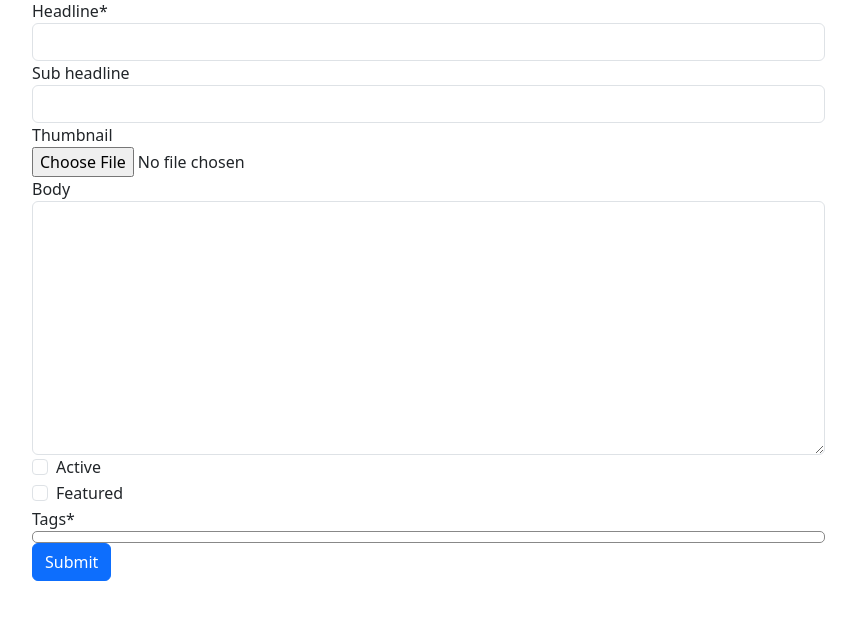
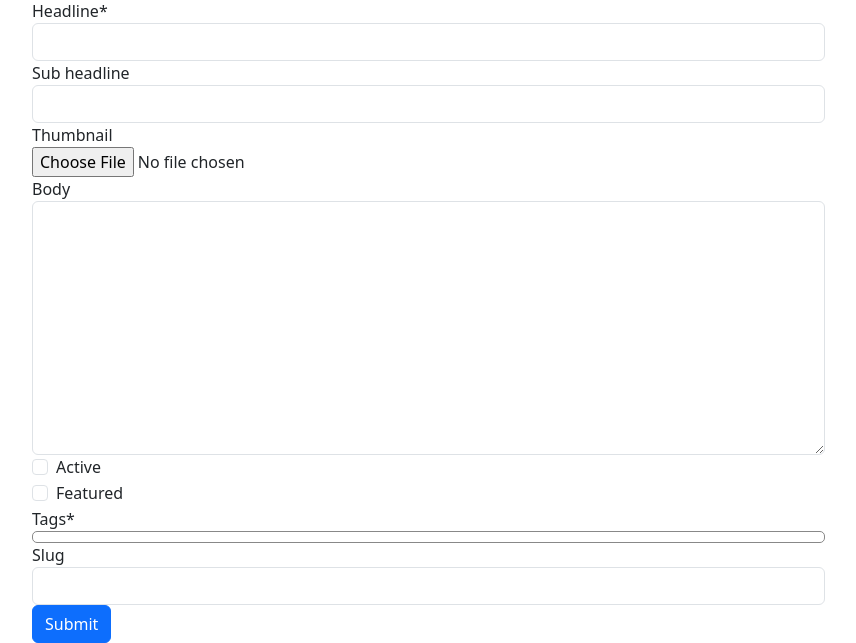
Before and after one commit to Arthemyst/my_portfolio, a Django app: page /create_project/ in a window 1280 px wide. Shown: the part 178-821 px from the top of the page, without its empty margins (199-1055 px from the left). Before the commit the page ends 759 px from the top, so only its background shows below. Run offline with Django 4.2, Linux system fonts and the light colour scheme; the visitor is signed in with stand-in values (Sample User, id 1); data that the repository does not hold is empty; some libraries are stand-ins or nearby versions.

Commit message:
Feat: Added slug to project model.

```diff
--- a/src/portfolio_app1/models.py
+++ b/src/portfolio_app1/models.py
@@ -1,5 +1,5 @@
 from django.db import models
-
+from django.utils.text import slugify
 
 class Tag(models.Model):
     name = models.CharField(max_length=200)
@@ -19,7 +19,22 @@ class Project(models.Model):
     active = models.BooleanField(default=False)
     featured = models.BooleanField(default=False)
     tags = models.ManyToManyField(Tag, null=True)
-    # slug =
+    slug = models.SlugField(null=True, blank=True)
 
     def __str__(self) -> str:
         return self.headline
+
+    def save(self, *args, **kwargs):
+
+        if self.slug == None:
+            slug = slugify(self.headline)
+            has_slug = Project.objects.filter(slug=slug).exists()
+            count = 1
+            while has_slug:
+                count += 1
+                slug = slugify(self.headline) + '-' + str(count)
+                has_slug = Project.objects.filter(slug=slug).exists()
+
+
+            self.slug = slug
+        super().save(*args, **kwargs)
--- a/src/portfolio_app1/templates/portfolio_app1/projects.html
+++ b/src/portfolio_app1/templates/portfolio_app1/projects.html
@@ -101,10 +101,10 @@
                         {% if project.sub_headline %}
                             <p class="card-text">{{project.sub_headline}}</p>
                         {% endif %}
-                        <a href="{% url 'project' project.id %}">Read more</a>
+                        <a href="{% url 'project' project.slug %}">Read more</a>
                         {% if request.user.is_authenticated %}
-                            | <a href="{% url 'update_project' project.id %}">Edit</a>
-                            | <a href="{% url 'delete_project' project.id %}">Delete</a>
+                            | <a href="{% url 'update_project' project.slug %}">Edit</a>
+                            | <a href="{% url 'delete_project' project.slug %}">Delete</a>
                         {% endif %}
 
                         <hr>
--- a/src/portfolio_app1/urls.py
+++ b/src/portfolio_app1/urls.py
@@ -5,12 +5,12 @@ from . import views
 urlpatterns = [
     path("", views.home, name="home"),
     path("projects/", views.projects, name="projects"),
-    path("project/<int:pk>", views.project, name="project"),
+    path("project/<slug:slug>", views.project, name="project"),
     path("profile/", views.profile, name="profile"),
     # CRUD PATHS
     path("create_project/", views.create_project, name="create_project"),
-    path("update_project/<str:pk>", views.update_project, name="update_project"),
-    path("delete_project/<str:pk>", views.delete_project, name="delete_project"),
+    path("update_project/<slug:slug>", views.update_project, name="update_project"),
+    path("delete_project/<slug:slug>", views.delete_project, name="delete_project"),
     path("send_email/", views.send_email, name="send_email"),
     path("contact/", views.contact_page, name="contact_page"),
 ]
--- a/src/portfolio_app1/views.py
+++ b/src/portfolio_app1/views.py
@@ -47,8 +47,8 @@ def projects(request):
     return render(request, "portfolio_app1/projects.html", context)
 
 
-def project(request, pk):
-    project = Project.objects.get(id=pk)
+def project(request, slug):
+    project = Project.objects.get(slug=slug)
 
     context = {"project": project}
     return render(request, "portfolio_app1/project.html", context)
@@ -75,8 +75,8 @@ def create_project(request):
 
 
 @login_required(login_url="home")
-def update_project(request, pk):
-    project = Project.objects.get(id=pk)
+def update_project(request, slug):
+    project = Project.objects.get(slug=slug)
     form = ProjectForm(instance=project)
 
     if request.method == "POST":
@@ -90,8 +90,8 @@ def update_project(request, pk):
 
 
 @login_required(login_url="home")
-def delete_project(request, pk):
-    project = Project.objects.get(id=pk)
+def delete_project(request, slug):
+    project = Project.objects.get(slug=slug)
 
     if request.method == "POST":
         project.delete()
```
Also changed, not shown: src/portfolio_app1/migrations/0003_project_slug.py (added).
